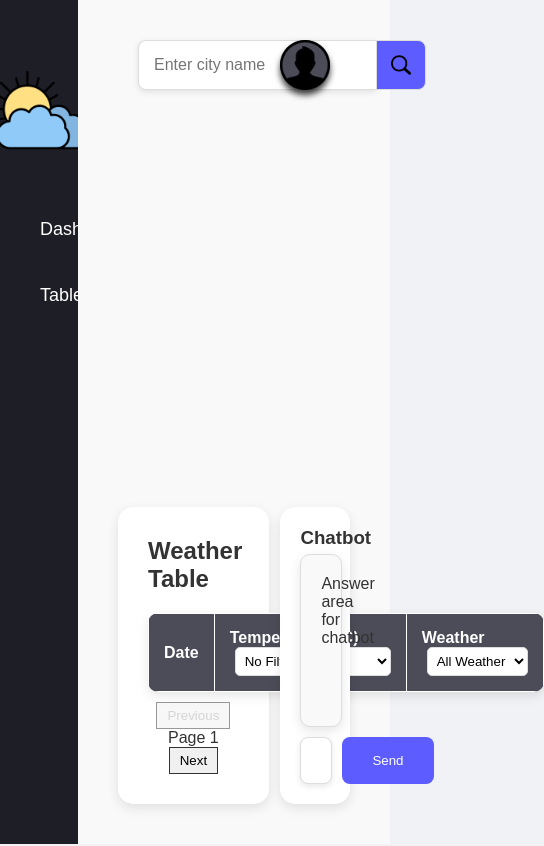
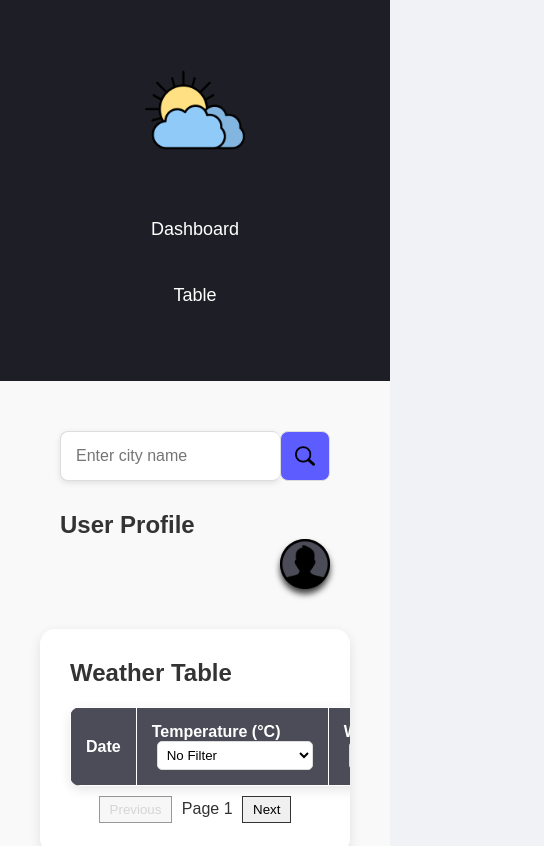
Before and after one commit to Hadeed-Abbas/Weather-Dashboard, a plain HTML site: page tables.html in a window 390 px wide. Shown: the top 846 px of the page, 544 px wide, since content can reach past the window. Drawn offline with Linux system fonts and the light colour scheme.

Commit message:
Made website more responsive

```diff
--- a/css/styles.css
+++ b/css/styles.css
@@ -2,6 +2,12 @@
     margin: 0;
     padding: 0;
     box-sizing: border-box;
+}
+html, body {
+    height: 100%;
+    margin: 0;
+    padding: 0;
+    overflow-y: auto;
 }
 
 body {
@@ -12,6 +18,7 @@ body {
 
 .container {
     display: flex;
+    flex-direction: row;
     height: 100vh;
     width: 100vw;
 }
@@ -28,17 +35,27 @@ body {
     transition: width 0.3s ease;
 }
 
+.mainContent {
+    width: 80%;
+    padding: 40px;
+    display: flex;
+    flex-direction: column;
+    justify-content: space-between;
+    background-color: #f9f9f9;
+    transition: width 0.3s ease;
+}
+
 
 .logo {
     text-align: center;
     margin: 20px 0;
-  }
+}
 
-  .logo img {
+.logo img {
     max-width: 100px;
     height: auto;
     border-radius: 10px;
-  }
+}
 
 .menu {
     list-style: none;
@@ -65,15 +82,7 @@ body {
     background-color: #2d2e38;
 }
 
-.mainContent {
-    width: 80%;
-    padding: 40px;
-    display: flex;
-    flex-direction: column;
-    background-color: #f9f9f9;
-    overflow-y: auto;
-    transition: width 0.3s ease;
-}
+
 
 .header {
     display: flex;
@@ -151,12 +160,12 @@ body {
     background-color: #00aaff;
 }
 
-#weatherInfo{
+#weatherInfo {
     display: flex;
     justify-content: space-evenly;
 }
 
-.weatherContent{
+.weatherContent {
     margin-top: 10px;
 }
 
@@ -225,7 +234,32 @@ body {
     box-shadow: 0 6px 18px rgba(0, 0, 0, 0.2);
 }
 
+@media (max-width: 1024px) {
+    .container {
+        flex-direction: column;
+    }
+
+
+    .sidebar {
+        width: 100%;
+        height: auto;
+    }
+
+    .mainContent {
+        width: 100%;
+    }
+}
+
 @media (max-width: 768px) {
+    .sidebar {
+        width: 100%;
+        height: auto;
+    }
+
+    .mainContent {
+        width: 100%;
+    }
+
     .header {
         flex-direction: column;
         align-items: flex-start;
@@ -248,7 +282,7 @@ body {
         border-radius: 8px;
     }
 
-    .displayUser{
+    .displayUser {
         display: block;
     }
 
--- a/css/tables.css
+++ b/css/tables.css
@@ -30,6 +30,7 @@ body {
 
 .container {
   display: flex;
+  flex-direction: row;
   height: 100vh;
   width: 100vw;
 }
@@ -202,7 +203,6 @@ tr:hover {
   background-color: #e6e6e6;
 }
 
-
 th,
 td {
   border: 1px solid white;
@@ -224,7 +224,6 @@ select option {
   padding: 10px;
 }
 
-
 .chatSection {
   width: 30%;
   background-color: white;
@@ -232,9 +231,9 @@ select option {
   border-radius: 15px;
   box-shadow: 0 4px 12px rgba(0, 0, 0, 0.1);
   transition: box-shadow 0.3s ease;
-  display: flex; /* Make chatSection a flex container */
-  flex-direction: column; /* Arrange items in a column */
-  justify-content: space-between; /* Space out children */
+  display: flex;
+  flex-direction: column;
+  justify-content: space-between;
 }
 
 .chatSection:hover {
@@ -280,11 +279,117 @@ select option {
   background-color: rgb(0, 0, 255);
 }
 
-.chatAnswer {
-  background-color: #f9f9f9;
-  padding: 20px;
-  border-radius: 10px;
-  border: 1px solid #ddd;
-  min-height: 150px;
-  box-shadow: 0 4px 12px rgba(0, 0, 0, 0.1);
+@media (max-width: 1024px) {
+  .container {
+    flex-direction: column;
+  }
+
+  .sideBar {
+    width: 100%;
+    height: auto;
+  }
+
+  .mainContent {
+    width: 100%;
+  }
+
+  .contentSection {
+    flex-direction: column;
+  }
+
+  .tableSection{
+    width: 100%;
+    overflow-x: auto;
+  }
+
+  .chatSection {
+    width: 100%;
+    margin-bottom: 20px;
+  }
 }
+
+@media (max-width: 768px) {
+  .header {
+    flex-direction: column;
+    align-items: flex-start;
+  }
+
+  .searchContainer {
+    width: 100%;
+    margin-bottom: 20px;
+  }
+
+  .searchBar {
+    width: 90%;
+    border-radius: 8px;
+    margin-top: 10px;
+    margin-bottom: 10px;
+  }
+
+  .searchBtn {
+    width: 50px;
+    border-radius: 8px;
+  }
+
+  .displayUser {
+    display: block;
+  }
+
+  .userProfile {
+    align-self: flex-end;
+  }
+
+  .chatInput {
+    width: 65%;
+  }
+
+  .chatBtn {
+    width: 30%;
+  }
+}
+
+@media (max-width: 480px) {
+  .header {
+    flex-direction: column;
+    align-items: flex-start;
+  }
+
+  .searchContainer {
+    width: 100%;
+    margin-bottom: 20px;
+  }
+
+  .searchBar {
+    width: 90%;
+    border-radius: 8px;
+    margin-top: 10px;
+    margin-bottom: 10px;
+  }
+
+  .searchBtn {
+    width: 50px;
+    border-radius: 8px;
+  }
+
+  .displayUser {
+    display: block;
+  }
+
+  .userProfile {
+    align-self: flex-end;
+  }
+
+  .chatInput {
+    width: 100%;
+  }
+
+  .chatBtn {
+    width: 100%;
+    margin-left: 0;
+    margin-top: 10px;
+  }
+
+  .chatBar {
+    flex-direction: column;
+  }
+}
```
